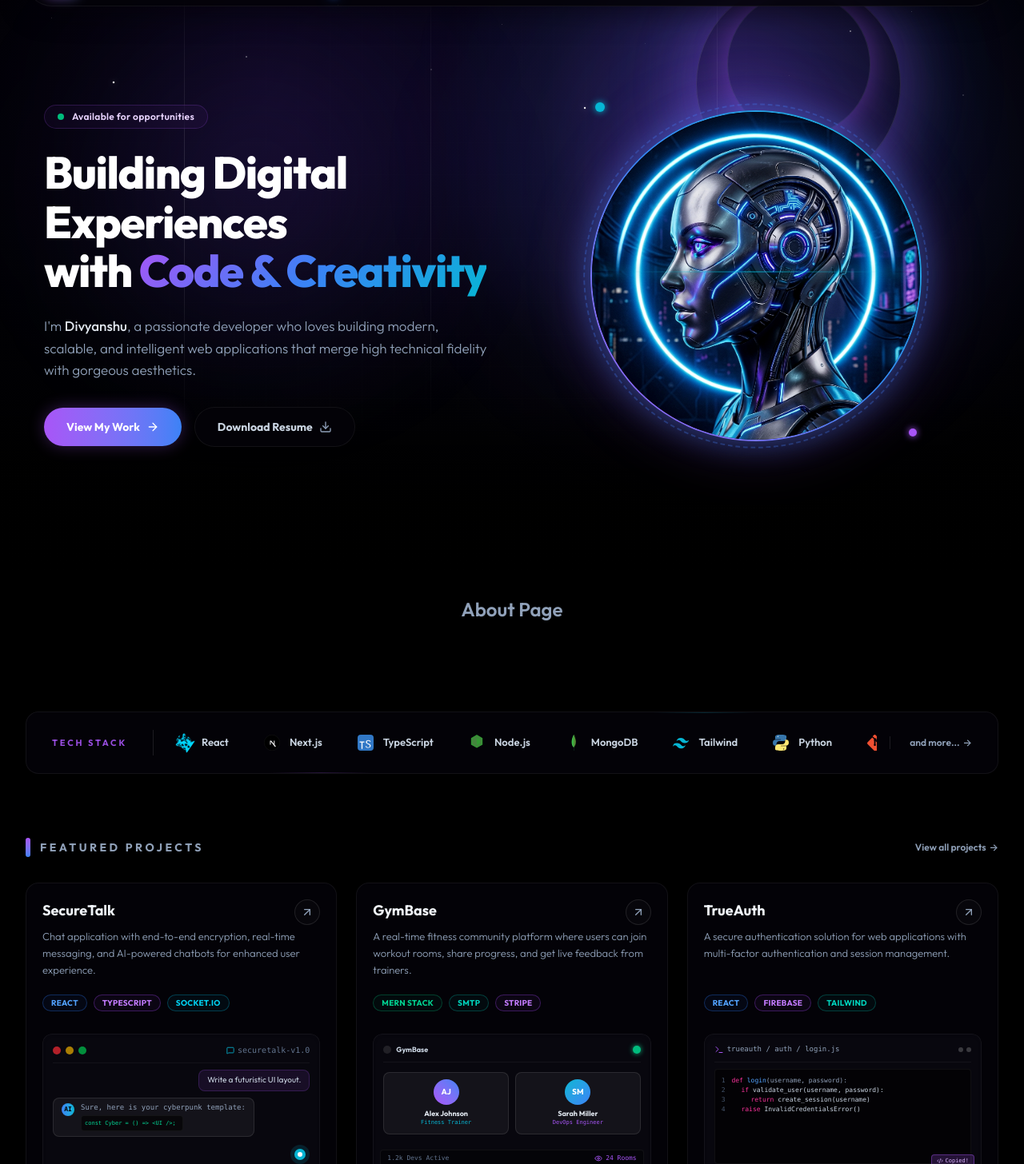
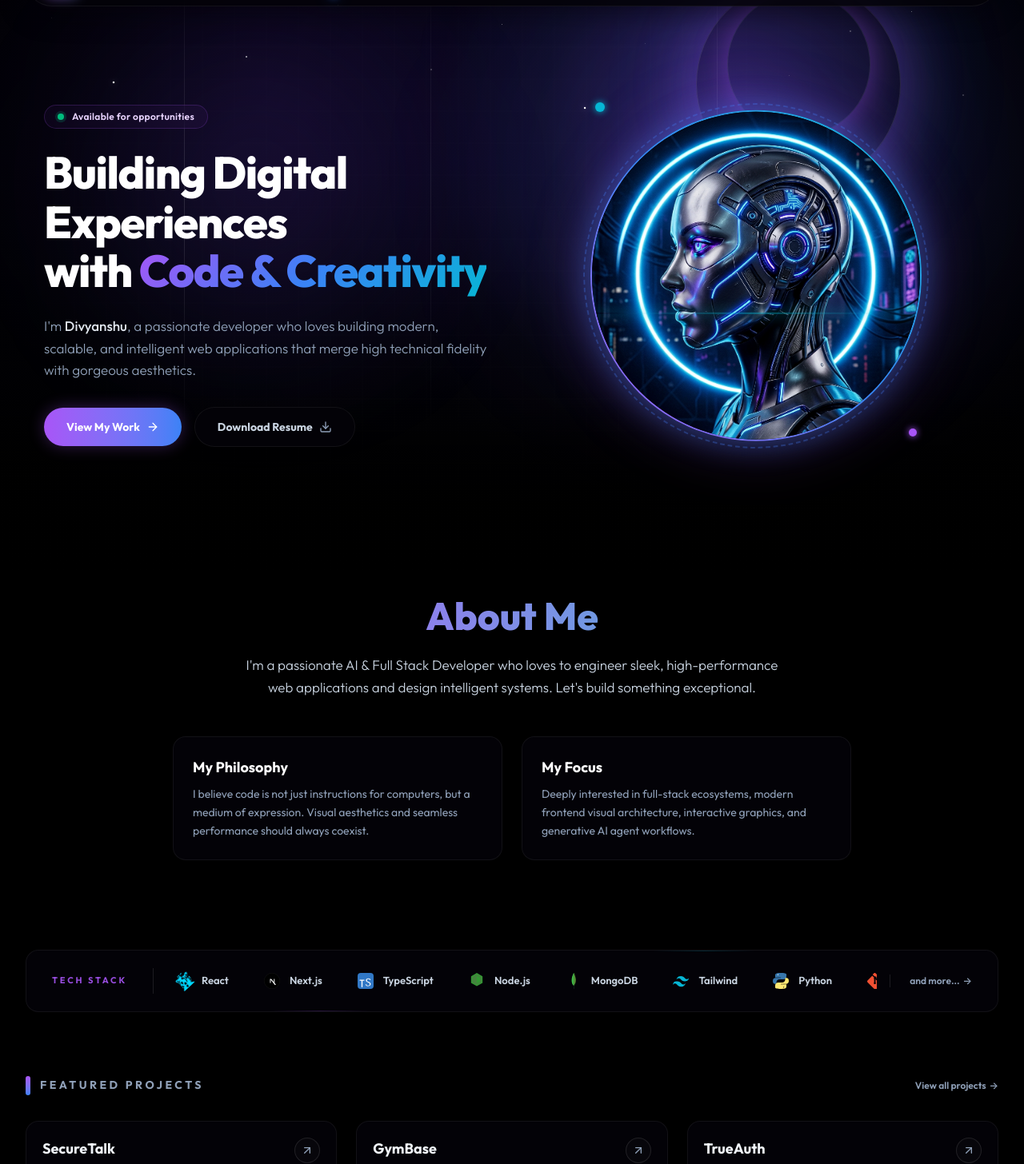
Before and after one commit to Divyanshu227/PortFolio, a React (Vite) app: page / in a window 1280 px wide. Shown: the part 74-1530 px from the top of the page at 80% size. Built offline with nearby package versions, Linux system fonts and the light colour scheme.

Commit message:
feat: integrate Routes mapping layout inside App shell wrapper

```diff
--- a/src/App.tsx
+++ b/src/App.tsx
@@ -1,14 +1,14 @@
 import { useEffect, useRef } from 'react'
+import { Routes, Route, Navigate } from 'react-router-dom'
 import GlowBackground from './components/GlowBackground'
 import CustomCursor from './components/CustomCursor'
 import Navbar from './components/Navbar'
-import Hero from './sections/Hero'
+import Home from './pages/home'
 import About from './pages/about'
-import TechStack from './sections/TechStack'
-import FeaturedProjects from './sections/FeaturedProjects'
+import Skills from './pages/skills'
+import Projects from './pages/projects'
 import Experience from './pages/experience'
-import Stats from './sections/Stats'
-import CTA from './sections/CTA'
+import Contact from './pages/contact'
 
 function App() {
   const clicksound = useRef(new Audio("/clicksound.mp3"))
@@ -39,26 +39,15 @@
 
         {/* Main layout sections */}
         <main className="w-full flex-grow flex flex-col">
-          {/* Hero Section */}
-          <Hero />
-
-          {/* About Section */}
-          <About />
-
-          {/* Skills / Tech Stack Section */}
-          <TechStack />
-
-          {/* Projects Section */}
-          <FeaturedProjects />
-
-          {/* Experience Timeline Section */}
-          <Experience />
-
-          {/* Stats Dashboard */}
-          <Stats />
-
-          {/* Contact / CTA Form */}
-          <CTA />
+          <Routes>
+            <Route path="/" element={<Home />} />
+            <Route path="/about" element={<About />} />
+            <Route path="/skills" element={<Skills />} />
+            <Route path="/projects" element={<Projects />} />
+            <Route path="/experience" element={<Experience />} />
+            <Route path="/contact" element={<Contact />} />
+            <Route path="*" element={<Navigate to="/" replace />} />
+          </Routes>
         </main>
 
         {/* Elegant Cyberpunk Footer */}
```
